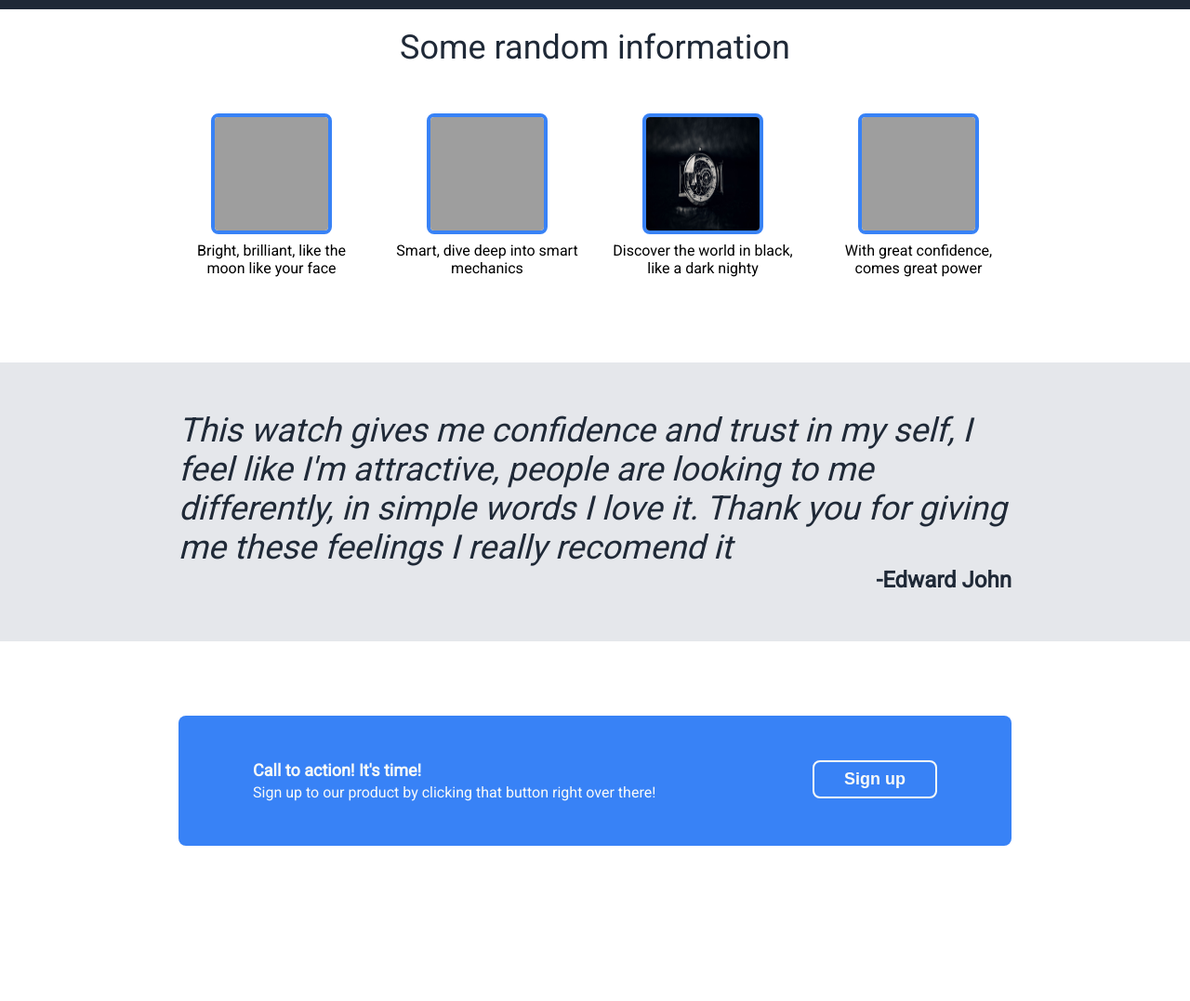
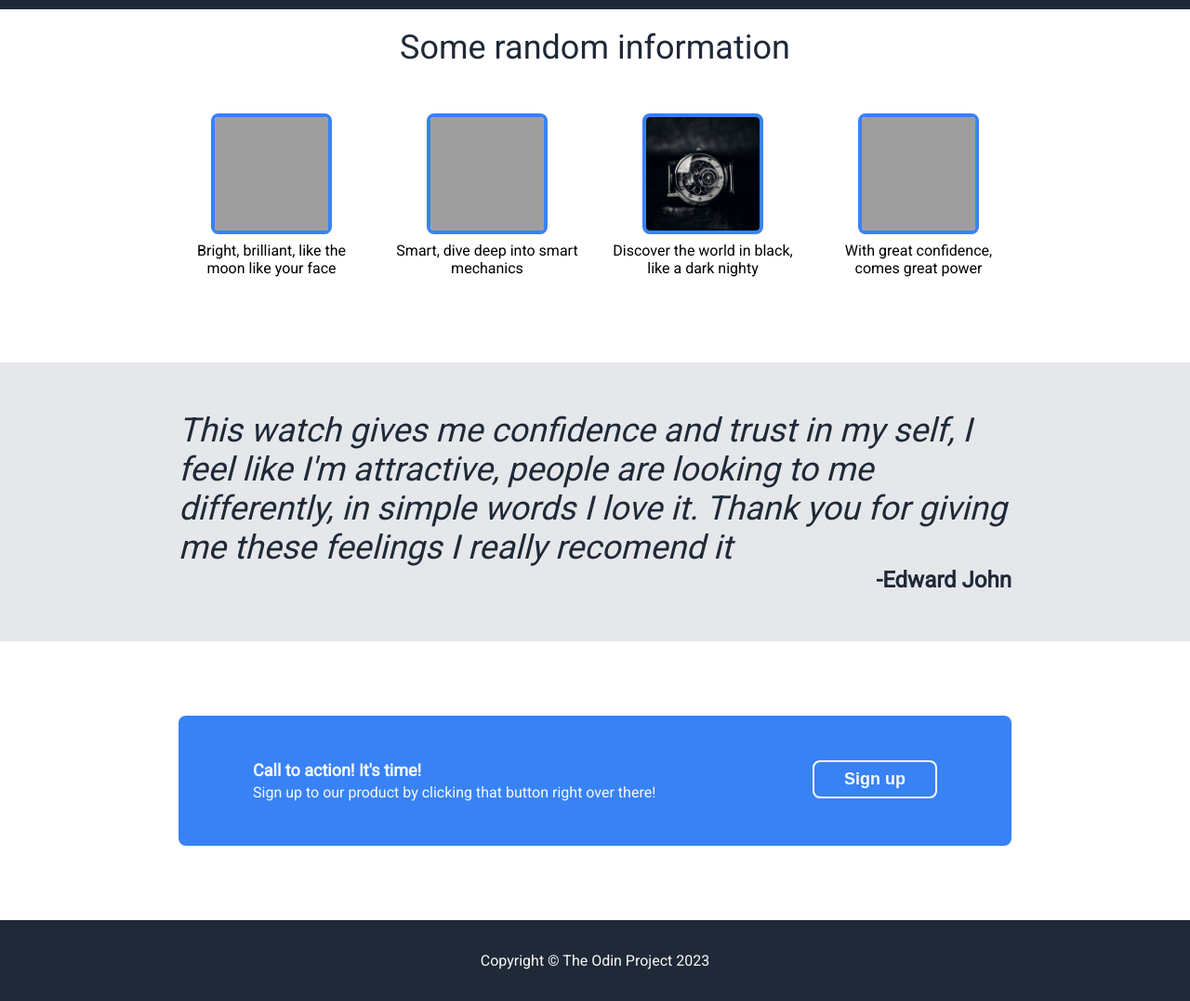
Before and after one commit to rahmaniae/landing-page-1, a plain HTML site: page index.html in a window 1280 px wide. Shown: the part 440-1517 px from the top of the page at 93% size. Before the commit the page ends 1430 px from the top, so only its background shows below. Drawn offline with Linux system fonts and the light colour scheme; grey boxes are pictures that could not be loaded.

Commit message:
Add footer and fix image ratio problem
We added a footer which contains the copyrights stuff and styling all the images to save their ratio when fitting into their container.

```diff
--- a/index.html
+++ b/index.html
@@ -27,8 +27,10 @@
                 <div class="hero-secondary">Lorem ipsum, dolor sit amet consectetur adipisicing elit. <br> Perferendis eos a ab.</div>
                 <button class="sign-up">Sign up</button>
             </div>
+            <div class="hero-image">
+                <img class="hero-image" src="./img/hero-pic.jpg" alt="New stylish watch">
+            </div>
 
-            <img class="hero-image" src="./img/hero-pic.jpg" alt="New stylish watch">
         </div>
     </div>
 
@@ -76,5 +78,11 @@
         </div>
     </div>
 
+    <div class="footer">
+        <div class="footer-text">
+            Copyright &copy The Odin Project 2023
+        </div>
+    </div>
+
 </body>
 </html>
--- a/styles.css
+++ b/styles.css
@@ -21,7 +21,10 @@ a {
 }
 
 img {
-    width: 400px;
+    max-height: 100%;
+    width: 100%;
+    object-fit: cover;
+    vertical-align: bottom;
 }
 
 .section {
@@ -70,7 +73,8 @@ img {
 }
 
 .hero-image {
-    height: inherit;
+    height: 40vh;
+    width: 400px;
 }
 .hero-text {
     display: flex;
@@ -106,6 +110,7 @@ img {
     height: 130px;
     border: 4px solid #3882F6;
     border-radius: 8px;
+    vertical-align: auto;
 }
 
 .info-title {
@@ -206,3 +211,12 @@ img {
     font-size: 18px;
 
 }
+
+.footer {
+    display: flex;
+    align-items: center;
+    justify-content: center;
+    color: #F9FAF8;
+    background-color: #1F2937;
+    padding: 34px;
+}
```
